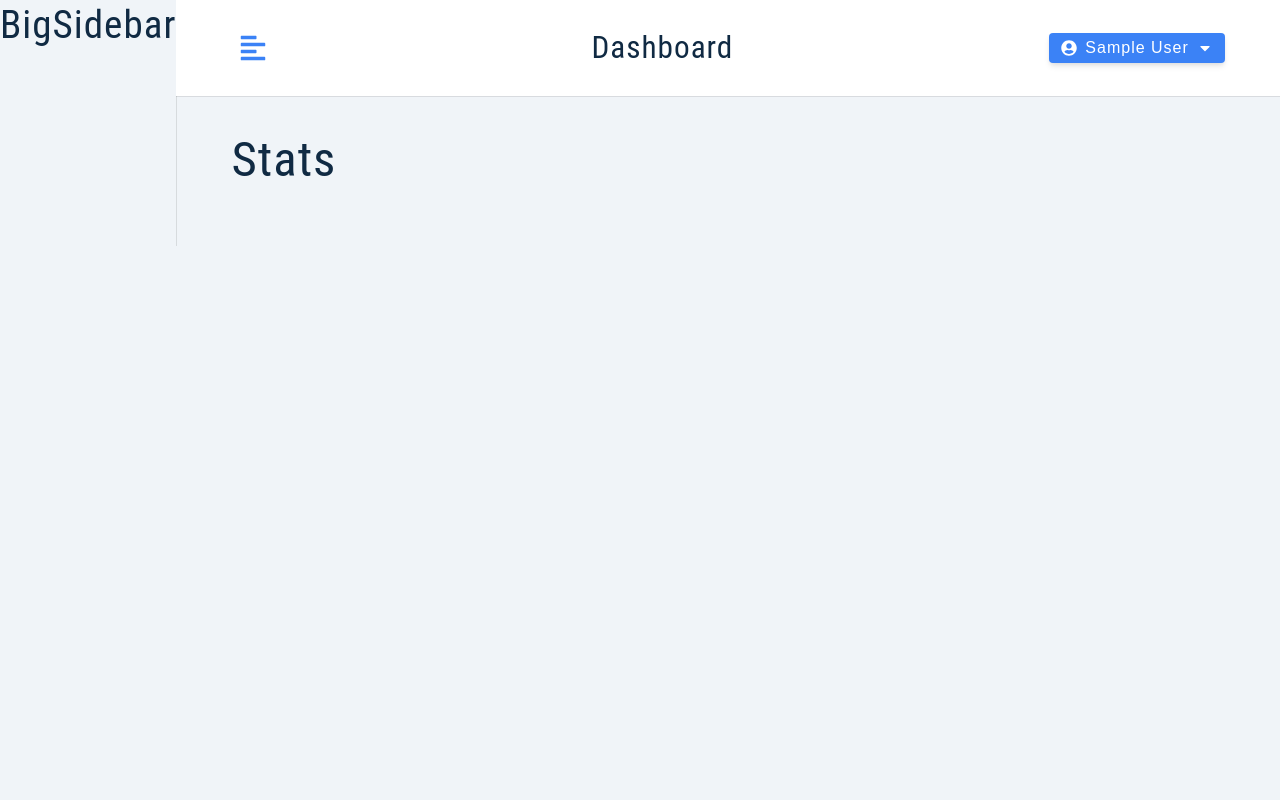
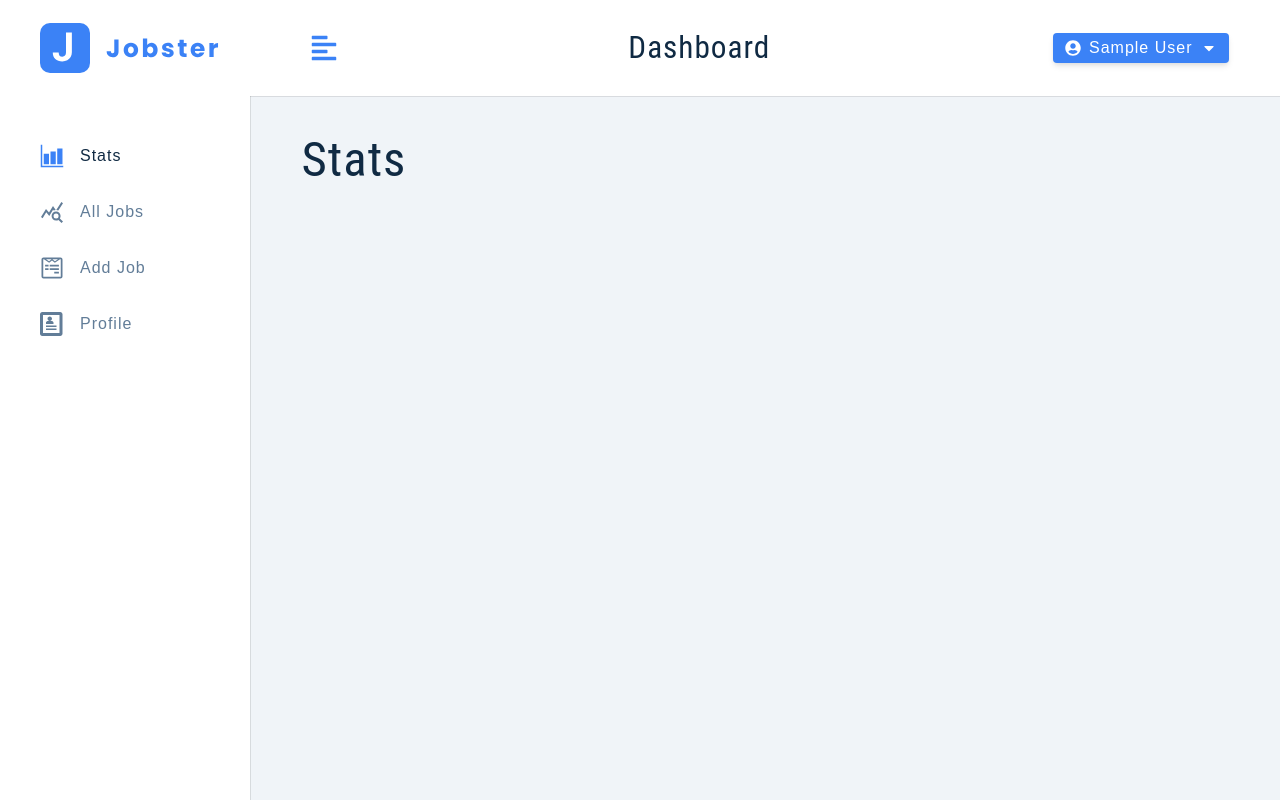
Before and after one commit to ajitjadhav701/jobster-with-redux, a React (Create React App) app: page / in a window 1280 px wide. Built offline with nearby package versions, Linux system fonts and the light colour scheme; sample sign-in values are in the browser's storage.

Commit message:
done with small sidebar navlinks,and big sidebar

```diff
--- a/src/components/BigSidebar.js
+++ b/src/components/BigSidebar.js
@@ -1,10 +1,18 @@
-import React from 'react'
-import Wrapper from '../assets/wrappers/BigSidebar'
+import NavLinks from './NavLinks';
+import Logo from '../components/Logo';
+import Wrapper from '../assets/wrappers/BigSidebar';
+import { useSelector } from 'react-redux';
 
 const BigSidebar = () => {
+  const {isSidebarOpen}=useSelector((store)=>store.user)
   return (
     <Wrapper>
-      <h2>BigSidebar</h2>
+      <div className={isSidebarOpen ? 'sidebar-container ':'sidebar-container show-sidebar'}>
+        <div className="content">
+          <header><Logo/></header>
+          <NavLinks/>
+        </div>
+      </div>
     </Wrapper>
   )
 }
--- /dev/null
+++ b/src/components/NavLinks.js
@@ -0,0 +1,20 @@
+import { NavLink } from "react-router-dom";
+import links from "../utils/links";
+import React from 'react'
+
+const NavLinks = ({toggleSidebar}) => {
+  return (
+   <div className="nav-links">
+          {links.map((link)=>{
+            const {text,id,icon,path}=link;
+            return <NavLink
+            to={path} key={id}  onClick={toggleSidebar} className={({isActive})=>{
+              return isActive ? 'nav-link active':'nav-link'
+            }}
+            > <span className="icon">{icon}</span>{text}</NavLink>
+          })}
+        </div>
+  )
+}
+
+export default NavLinks
--- a/src/components/SmallSidebar.js
+++ b/src/components/SmallSidebar.js
@@ -1,15 +1,15 @@
 import React from 'react'
 import Wrapper from '../assets/wrappers/SmallSidebar'
 import { FaTimes } from 'react-icons/fa';
-import { NavLink } from 'react-router-dom';
 import Logo from './Logo';
 import { useSelector, useDispatch } from 'react-redux';
 import { toggleSidebar } from '../features/user/userSlice';
+import NavLinks from './NavLinks';
 
 const SmallSidebar = () => {
   const {isSidebarOpen}=useSelector((store)=>store.user);
   const dispatch=useDispatch();
-  const togggle=()=>{
+  const toggle=()=>{
     dispatch(toggleSidebar())
   }
   return (
@@ -17,11 +17,9 @@
 
     <div className={isSidebarOpen ?'sidebar-container show-sidebar': 'sidebar-container'}>
       <div className="content">
-        <button className='close-btn' onClick={togggle}><FaTimes/></button>
+        <button className='close-btn' onClick={toggle}><FaTimes/></button>
         <header><Logo/></header>
-        <div className="nav-links">
-          some text
-        </div>
+        <NavLinks toggleSidebar={toggle}/>
       </div>
     </div>
     </Wrapper>
--- /dev/null
+++ b/src/utils/links.js
@@ -0,0 +1,33 @@
+import { IoBarChartSharp } from 'react-icons/io5';
+import { MdQueryStats } from 'react-icons/md';
+import { FaWpforms } from 'react-icons/fa';
+import { ImProfile } from 'react-icons/im';
+
+const links = [
+  {
+    id: 1,
+    text: 'stats',
+    path: '/',
+    icon: <IoBarChartSharp />,
+  },
+  {
+    id: 2,
+    text: 'all jobs',
+    path: 'all-jobs',
+    icon: <MdQueryStats />,
+  },
+  {
+    id: 3,
+    text: 'add job',
+    path: 'add-job',
+    icon: <FaWpforms />,
+  },
+  {
+    id: 4,
+    text: 'profile',
+    path: 'profile',
+    icon: <ImProfile />,
+  },
+];
+
+export default links;
```
